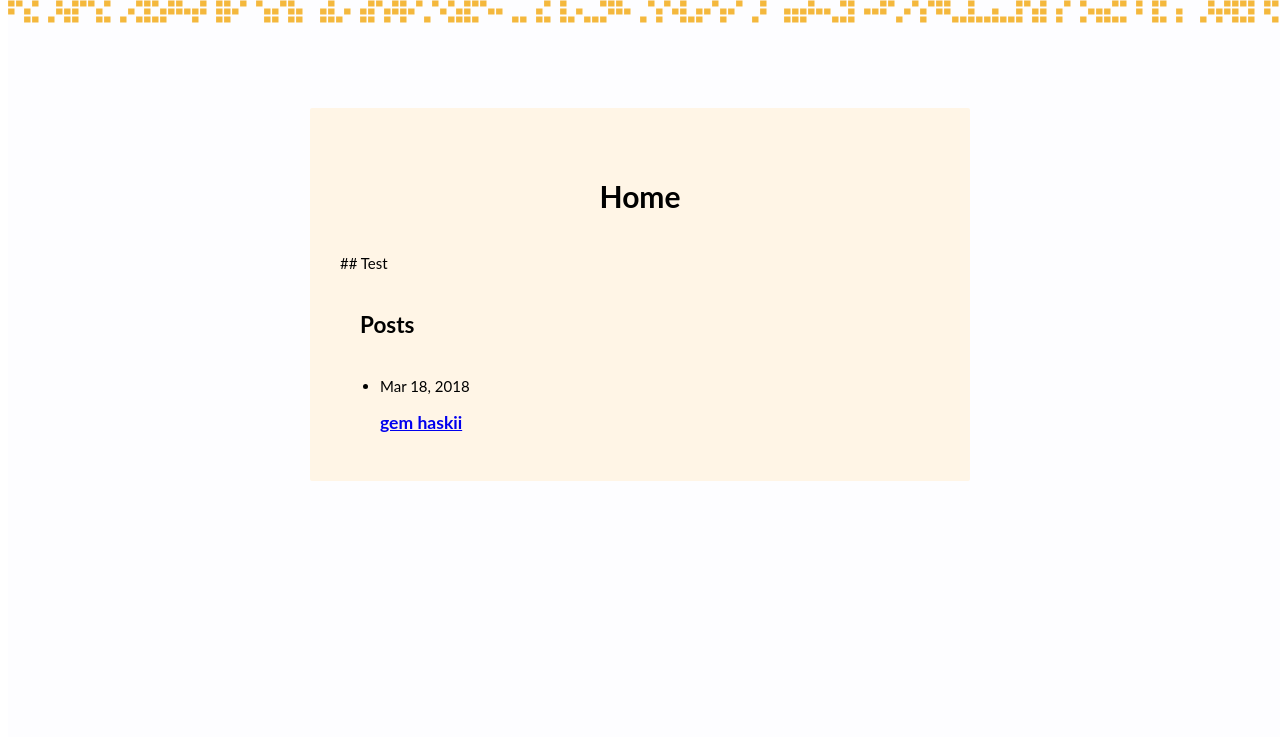
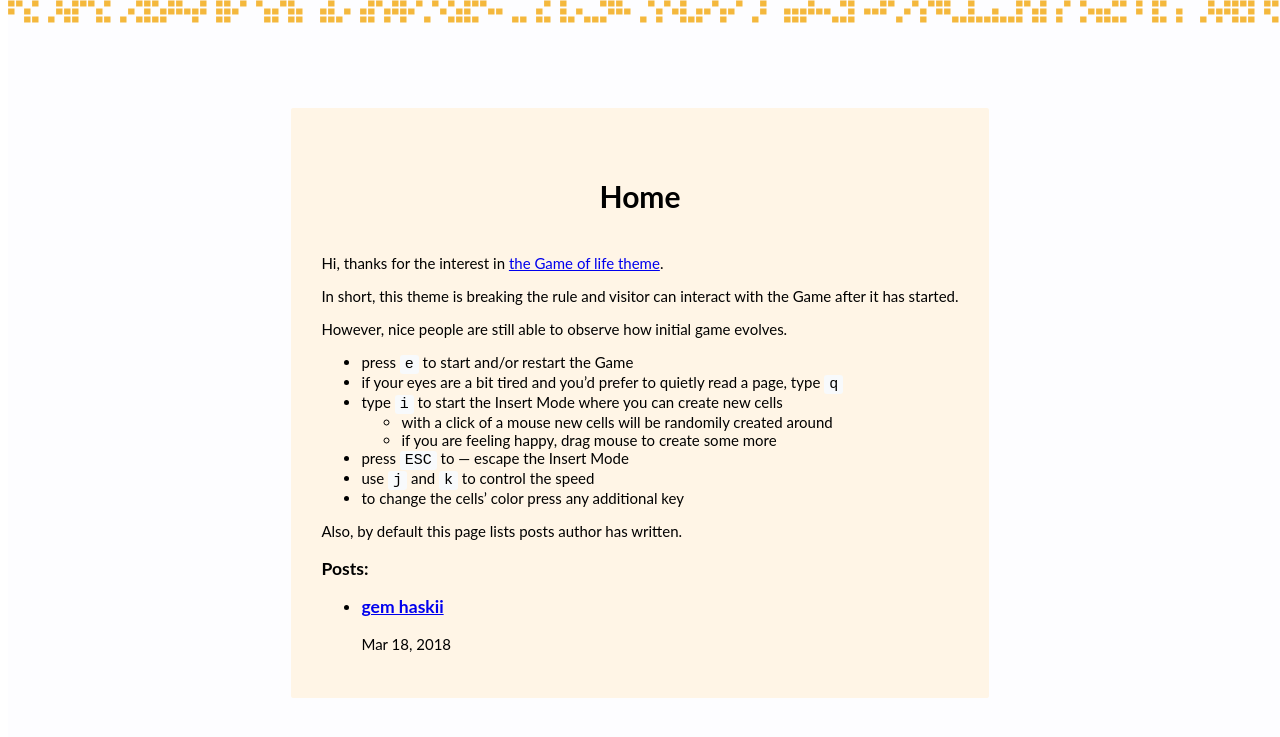
Before and after one commit to mimimalizam/game-of-life-theme, a Jekyll site: the page built from index.md, in a window 1280 px wide. Shown: the top 737 px of the page. Built offline with Jekyll 4.4.1, drawn with Linux system fonts in a browser that asks for light colours; nearby versions of some CDN libraries.

Commit message:
Update landing page

```diff
--- a/_config.yml
+++ b/_config.yml
@@ -5,34 +5,8 @@
   Write an awesome description for your new site here. You can edit this
   line in _config.yml. It will appear in your document head meta (for
   Google search results) and in your feed.xml site description.
-# social links
-twitter_username: jekyllrb
-github_username:  jekyll
-rss: rss
-
-# dribbble_username: jekyll
-# facebook_username: jekyll
-# flickr_username: jekyll
-# instagram_username: jekyll
-# linkedin_username: jekyll
-# pinterest_username: jekyll
-# youtube_username: jekyll
-# googleplus_username: +jekyll
-
-# Mastodon instances
-# mastodon:
-# - username: jekyll
-#   instance: example.com
-# - username: jekyll2
-#   instance: example.com
-
 
 show_excerpts: false # set to true to show excerpts on the homepage
-
-# Minima date format
-# refer to http://shopify.github.io/liquid/filters/date/ if you want to customize this
-minima:
-  date_format: "%b %-d, %Y"
 
 # If you want to link only specific pages in your header, uncomment
 # this and add the path to the pages in order as they should show up
--- a/_includes/head.html
+++ b/_includes/head.html
@@ -1,6 +1,6 @@
 <head>
   <meta charset="utf-8">
-  <title>{{ page.title }} - {{ site.author }} </title>
+  <title>{{ page.title  }} - {{ site.author }}</title>
   <meta http-equiv="X-UA-Compatible" content="IE=edge">
   <meta name="viewport" content="width=device-width, initial-scale=0.8">
   <link rel="stylesheet" href="{{ "/assets/main.css" | relative_url }}">
--- a/_layouts/home.html
+++ b/_layouts/home.html
@@ -10,23 +10,24 @@
   {{ content }}
 
   {% if site.posts.size > 0 %}
-    <h2 class="post-list-heading">{{ page.list_title | default: "Posts" }}</h2>
-    <ul class="post-list">
+  <h3>{{ page.list_title | default: "Posts:" }}</h2>
+  <ul>
     {% for post in site.posts %}
     <li>
-        {% assign date_format = site.minima.date_format | default: "%b %-d, %Y" %}
-        <span class="post-meta">{{ post.date | date: date_format }}</span>
     <h3>
       <a class="post-link" href="{{ post.url | relative_url }}">
         {{ post.title | escape }}
       </a>
     </h3>
+    <p>
     {% if site.show_excerpts %}
     {{ post.excerpt }}
     {% endif %}
+    </p>
+    {% assign date_format = site.minima.date_format | default: "%b %-d, %Y" %}
+    <span class="post-meta">{{ post.date | date: date_format }}</span>
     </li>
     {% endfor %}
   </ul>
   {% endif %}
-
 </div>
--- a/index.html
+++ /dev/null
@@ -1,7 +0,0 @@
----
-layout: home
-title: Home
-comments: false
----
-
-## Test
--- /dev/null
+++ b/index.md
@@ -0,0 +1,23 @@
+---
+layout: home
+title: Home
+---
+
+Hi, thanks for the interest in [the Game of life theme](https://github.com/mimimalizam/game-of-life).
+
+In short, this theme is breaking the rule
+and visitor can interact with the Game after it has started.
+
+However, nice people are still able to observe how initial
+game evolves.
+
+- press `e` to start and/or restart the Game
+- if your eyes are a bit tired and you'd prefer to quietly read a page, type `q`
+- type `i` to start the Insert Mode where you can create new cells
+  - with a click of a mouse new cells will be randomily created around
+  - if you are feeling happy, drag mouse to create some more
+- press `ESC` to --- escape the Insert Mode
+- use `j` and `k` to control the speed
+- to change the cells' color press any additional key
+
+Also, by default this page lists posts author has written.
```
Lines whose indentation alone changed are shown as unchanged.
